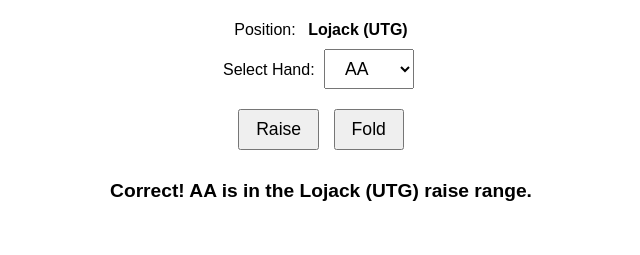
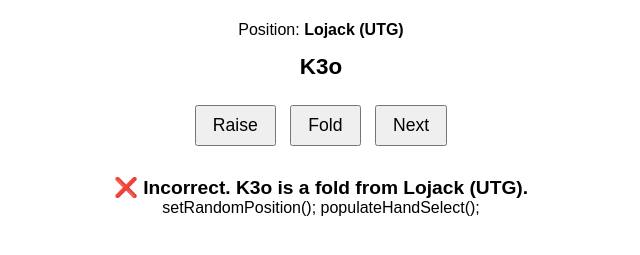
Before and after one commit to gregor5420/pepecoin, a plain HTML site: page app.html in a window 1280 px wide. Both pictures are taken after a click on the button "Raise". Shown: the part 117-372 px from the top of the page, without its empty margins (319-959 px from the left). Drawn offline with Linux system fonts and the light colour scheme.

Commit message:
Update app.html

```diff
--- a/app.html
+++ b/app.html
@@ -14,11 +14,16 @@
     h1 {
       margin-bottom: 24px;
     }
-    select, button {
+    button {
       font-size: 1.1rem;
       padding: 8px 16px;
       margin: 10px 5px;
       cursor: pointer;
+    }
+    #handDisplay {
+      font-size: 1.4rem;
+      font-weight: bold;
+      margin: 15px 0;
     }
     #result {
       margin-top: 20px;
@@ -32,18 +37,16 @@
   <h1>6-Max Preflop Unraised Pot GTO Range Trainer</h1>
 
   <div>
-    <label for="position">Position:</label>
-    <span id="positionName" style="font-weight:bold; margin-left: 8px;"></span>
+    <label>Position:</label>
+    <span id="positionName" style="font-weight:bold;"></span>
   </div>
 
-  <div>
-    <label for="handSelect">Select Hand:</label>
-    <select id="handSelect"></select>
-  </div>
+  <div id="handDisplay"></div>
 
   <div>
     <button id="raiseBtn">Raise</button>
     <button id="foldBtn">Fold</button>
+    <button id="nextBtn">Next</button>
   </div>
 
   <div id="result"></div>
@@ -110,91 +113,64 @@
         "76o"])
     };
 
-    const positions = Object.keys(ranges);
+    const ranks = ['A','K','Q','J','T','9','8','7','6','5','4','3','2'];
+    const suited = ['s','o'];
 
-    // Helper to generate all poker hands in standard format for dropdown
-    // Pocket pairs, suited, offsuit combos
+    function getRandomHand() {
+      const i = Math.floor(Math.random() * ranks.length);
+      const j = Math.floor(Math.random() * ranks.length);
 
-    const ranks = ['A','K','Q','J','T','9','8','7','6','5','4','3','2'];
+      if (i === j) return ranks[i] + ranks[j]; // pair
 
-    function generateAllHands() {
-      const hands = [];
-
-      for (let i = 0; i < ranks.length; i++) {
-        for (let j = 0; j < ranks.length; j++) {
-          if (i === j) {
-            // Pocket pair
-            hands.push(ranks[i]+ranks[j]);
-          } else if (i < j) {
-            // suited
-            hands.push(ranks[i]+ranks[j]+'s');
-            // offsuit
-            hands.push(ranks[i]+ranks[j]+'o');
-          }
-        }
-      }
-      return hands;
+      const suitedOrOff = suited[Math.floor(Math.random() * 2)];
+      const hand = i < j ? ranks[i] + ranks[j] + suitedOrOff : ranks[j] + ranks[i] + suitedOrOff;
+      return hand;
     }
 
-    const allHands = generateAllHands();
+    const positions = Object.keys(ranges);
+    let currentPosition = '';
+    let currentHand = '';
 
-    // DOM elements
     const positionSpan = document.getElementById('positionName');
-    const handSelect = document.getElementById('handSelect');
+    const handDisplay = document.getElementById('handDisplay');
+    const resultDiv = document.getElementById('result');
+
     const raiseBtn = document.getElementById('raiseBtn');
     const foldBtn = document.getElementById('foldBtn');
-    const resultDiv = document.getElementById('result');
+    const nextBtn = document.getElementById('nextBtn');
 
-    let currentPosition = null;
+    function generateNewQuestion() {
+      currentPosition = positions[Math.floor(Math.random() * positions.length)];
+      currentHand = getRandomHand();
 
-    function setRandomPosition() {
-      const randomIndex = Math.floor(Math.random() * positions.length);
-      currentPosition = positions[randomIndex];
       positionSpan.textContent = currentPosition;
-    }
-
-    function populateHandSelect() {
-      handSelect.innerHTML = '';
-      allHands.forEach(hand => {
-        const option = document.createElement('option');
-        option.value = hand;
-        option.textContent = hand;
-        handSelect.appendChild(option);
-      });
+      handDisplay.textContent = currentHand;
+      resultDiv.textContent = '';
     }
 
     function checkAnswer(wasRaise) {
-      const selectedHand = handSelect.value;
-      const correctRaise = ranges[currentPosition].has(selectedHand);
+      const isRaise = ranges[currentPosition].has(currentHand);
+      let msg = '';
 
-      let message = '';
+      if (wasRaise && isRaise) msg = `✅ Correct! ${currentHand} is a raise from ${currentPosition}.`;
+      else if (!wasRaise && !isRaise) msg = `✅ Correct! ${currentHand} is a fold from ${currentPosition}.`;
+      else if (wasRaise && !isRaise) msg = `❌ Incorrect. ${currentHand} is a fold from ${currentPosition}.`;
+      else msg = `❌ Incorrect. ${currentHand} is a raise from ${currentPosition}.`;
 
-      if (wasRaise) {
-        if (correctRaise) {
-          message = `Correct! ${selectedHand} is in the ${currentPosition} raise range.`;
-        } else {
-          message = `Incorrect. ${selectedHand} is NOT in the ${currentPosition} raise range.`;
-        }
-      } else {
-        if (correctRaise) {
-          message = `Incorrect. ${selectedHand} is in the ${currentPosition} raise range, should raise.`;
-        } else {
-          message = `Correct! Folding ${selectedHand} is the right play from ${currentPosition}.`;
-        }
-      }
-
-      resultDiv.textContent = message;
+      resultDiv.textContent = msg;
     }
 
-    raiseBtn.addEventListener('click', () => {
-      checkAnswer(true);
-    });
+    raiseBtn.addEventListener('click', () => checkAnswer(true));
+    foldBtn.addEventListener('click', () => checkAnswer(false));
+    nextBtn.addEventListener('click', () => generateNewQuestion());
 
-    foldBtn.addEventListener('click', () => {
-      checkAnswer(false);
-    });
+    // On load
+    generateNewQuestion();
+  </script>
 
-    // On page load
+</body>
+</html>
+
     setRandomPosition();
     populateHandSelect();
 
```
